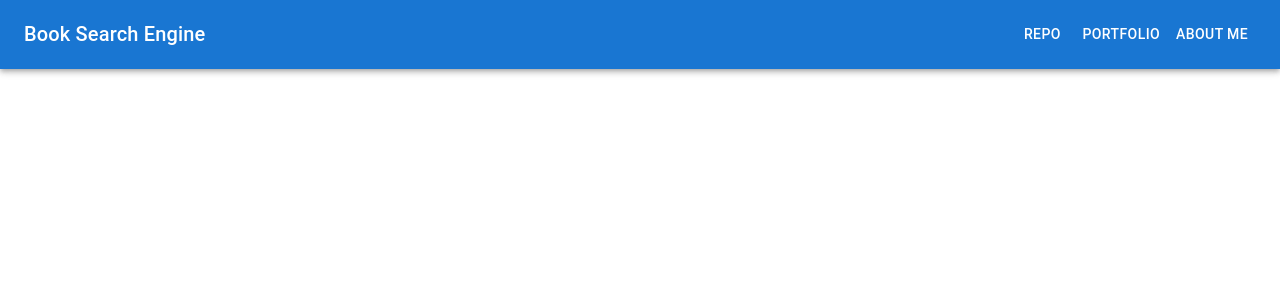
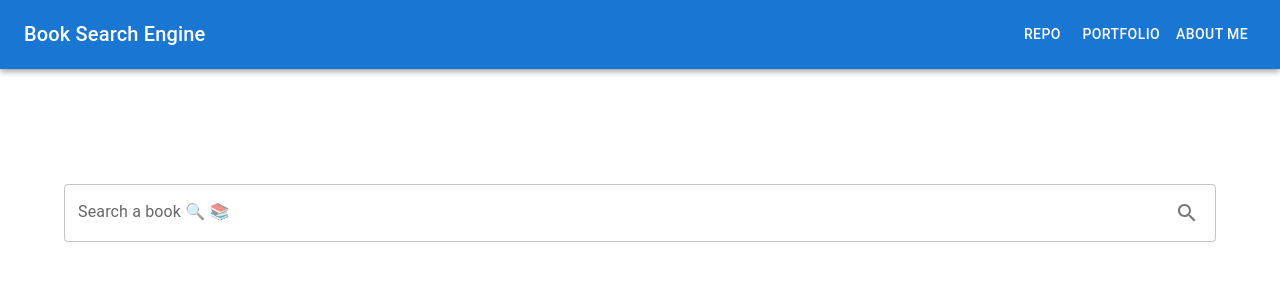
Before and after one commit to jrodriguezdiazz/book-search-engine, a React (Create React App) app: page / in a window 1280 px wide. Shown: the top 300 px of the page. Built offline with nearby package versions, Linux system fonts and the light colour scheme.

Commit message:
Add book search functionality from the Google Book API (#2)

```diff
--- a/src/App.tsx
+++ b/src/App.tsx
@@ -1,8 +1,19 @@
-// import { Header } from './components/Header';
+import { Fragment } from 'react';
+import { CssBaseline } from '@mui/material';
+import Container from '@mui/material/Container';
 import { Header } from './components/Header/Header';
+import { SearchInput } from './components/SearchInput/SearchInput';
 
 function App() {
-  return <Header />;
+  return (
+    <Fragment>
+      <CssBaseline />
+      <Header />
+      <Container id="container">
+        <SearchInput />
+      </Container>
+    </Fragment>
+  );
 }
 
 export default App;
--- /dev/null
+++ b/src/components/SearchInput/SearchInput.tsx
@@ -0,0 +1,48 @@
+import { useRef } from 'react';
+import TextField from '@mui/material/TextField';
+import Stack from '@mui/material/Stack';
+import Autocomplete from '@mui/material/Autocomplete';
+import IconButton from '@mui/material/IconButton';
+import { SearchOutlined } from '@mui/icons-material';
+import { top100Films } from './top100Films';
+
+export const SearchInput = () => {
+  const valueRef = useRef<HTMLInputElement | null>(null);
+
+  const searchBook = async () => {
+    const result = await fetch(
+      `https://www.googleapis.com/books/v1/volumes?q=${valueRef.current?.value}&orderBy=relevance&maxResults=10`
+    );
+    const json = await result.json();
+    console.log(json);
+  };
+
+  return (
+    <Stack
+      spacing={2}
+      sx={{ marginTop: '10%', marginRight: 'auto', marginLeft: 'auto' }}
+    >
+      <Autocomplete
+        freeSolo
+        disableClearable
+        options={top100Films.map((option) => option.title)}
+        renderInput={(params) => (
+          <TextField
+            {...params}
+            label="Search a book 🔍 📚"
+            inputRef={valueRef}
+            InputProps={{
+              ...params.InputProps,
+              type: 'search',
+              endAdornment: (
+                <IconButton onClick={searchBook}>
+                  <SearchOutlined />
+                </IconButton>
+              ),
+            }}
+          />
+        )}
+      />
+    </Stack>
+  );
+};
--- /dev/null
+++ b/src/components/SearchInput/top100Films.ts
@@ -0,0 +1,128 @@
+// Top 100 films as rated by IMDb users. http://www.imdb.com/chart/top
+export const top100Films = [
+  { title: 'The Shawshank Redemption', year: 1994 },
+  { title: 'The Godfather', year: 1972 },
+  { title: 'The Godfather: Part II', year: 1974 },
+  { title: 'The Dark Knight', year: 2008 },
+  { title: '12 Angry Men', year: 1957 },
+  { title: "Schindler's List", year: 1993 },
+  { title: 'Pulp Fiction', year: 1994 },
+  {
+    title: 'The Lord of the Rings: The Return of the King',
+    year: 2003,
+  },
+  { title: 'The Good, the Bad and the Ugly', year: 1966 },
+  { title: 'Fight Club', year: 1999 },
+  {
+    title: 'The Lord of the Rings: The Fellowship of the Ring',
+    year: 2001,
+  },
+  {
+    title: 'Star Wars: Episode V - The Empire Strikes Back',
+    year: 1980,
+  },
+  { title: 'Forrest Gump', year: 1994 },
+  { title: 'Inception', year: 2010 },
+  {
+    title: 'The Lord of the Rings: The Two Towers',
+    year: 2002,
+  },
+  { title: "One Flew Over the Cuckoo's Nest", year: 1975 },
+  { title: 'Goodfellas', year: 1990 },
+  { title: 'The Matrix', year: 1999 },
+  { title: 'Seven Samurai', year: 1954 },
+  {
+    title: 'Star Wars: Episode IV - A New Hope',
+    year: 1977,
+  },
+  { title: 'City of God', year: 2002 },
+  { title: 'Se7en', year: 1995 },
+  { title: 'The Silence of the Lambs', year: 1991 },
+  { title: "It's a Wonderful Life", year: 1946 },
+  { title: 'Life Is Beautiful', year: 1997 },
+  { title: 'The Usual Suspects', year: 1995 },
+  { title: 'Léon: The Professional', year: 1994 },
+  { title: 'Spirited Away', year: 2001 },
+  { title: 'Saving Private Ryan', year: 1998 },
+  { title: 'Once Upon a Time in the West', year: 1968 },
+  { title: 'American History X', year: 1998 },
+  { title: 'Interstellar', year: 2014 },
+  { title: 'Casablanca', year: 1942 },
+  { title: 'City Lights', year: 1931 },
+  { title: 'Psycho', year: 1960 },
+  { title: 'The Green Mile', year: 1999 },
+  { title: 'The Intouchables', year: 2011 },
+  { title: 'Modern Times', year: 1936 },
+  { title: 'Raiders of the Lost Ark', year: 1981 },
+  { title: 'Rear Window', year: 1954 },
+  { title: 'The Pianist', year: 2002 },
+  { title: 'The Departed', year: 2006 },
+  { title: 'Terminator 2: Judgment Day', year: 1991 },
+  { title: 'Back to the Future', year: 1985 },
+  { title: 'Whiplash', year: 2014 },
+  { title: 'Gladiator', year: 2000 },
+  { title: 'Memento', year: 2000 },
+  { title: 'The Prestige', year: 2006 },
+  { title: 'The Lion King', year: 1994 },
+  { title: 'Apocalypse Now', year: 1979 },
+  { title: 'Alien', year: 1979 },
+  { title: 'Sunset Boulevard', year: 1950 },
+  {
+    title:
+      'Dr. Strangelove or: How I Learned to Stop Worrying and Love the Bomb',
+    year: 1964,
+  },
+  { title: 'The Great Dictator', year: 1940 },
+  { title: 'Cinema Paradiso', year: 1988 },
+  { title: 'The Lives of Others', year: 2006 },
+  { title: 'Grave of the Fireflies', year: 1988 },
+  { title: 'Paths of Glory', year: 1957 },
+  { title: 'Django Unchained', year: 2012 },
+  { title: 'The Shining', year: 1980 },
+  { title: 'WALL·E', year: 2008 },
+  { title: 'American Beauty', year: 1999 },
+  { title: 'The Dark Knight Rises', year: 2012 },
+  { title: 'Princess Mononoke', year: 1997 },
+  { title: 'Aliens', year: 1986 },
+  { title: 'Oldboy', year: 2003 },
+  { title: 'Once Upon a Time in America', year: 1984 },
+  { title: 'Witness for the Prosecution', year: 1957 },
+  { title: 'Das Boot', year: 1981 },
+  { title: 'Citizen Kane', year: 1941 },
+  { title: 'North by Northwest', year: 1959 },
+  { title: 'Vertigo', year: 1958 },
+  {
+    title: 'Star Wars: Episode VI - Return of the Jedi',
+    year: 1983,
+  },
+  { title: 'Reservoir Dogs', year: 1992 },
+  { title: 'Braveheart', year: 1995 },
+  { title: 'M', year: 1931 },
+  { title: 'Requiem for a Dream', year: 2000 },
+  { title: 'Amélie', year: 2001 },
+  { title: 'A Clockwork Orange', year: 1971 },
+  { title: 'Like Stars on Earth', year: 2007 },
+  { title: 'Taxi Driver', year: 1976 },
+  { title: 'Lawrence of Arabia', year: 1962 },
+  { title: 'Double Indemnity', year: 1944 },
+  {
+    title: 'Eternal Sunshine of the Spotless Mind',
+    year: 2004,
+  },
+  { title: 'Amadeus', year: 1984 },
+  { title: 'To Kill a Mockingbird', year: 1962 },
+  { title: 'Toy Story 3', year: 2010 },
+  { title: 'Logan', year: 2017 },
+  { title: 'Full Metal Jacket', year: 1987 },
+  { title: 'Dangal', year: 2016 },
+  { title: 'The Sting', year: 1973 },
+  { title: '2001: A Space Odyssey', year: 1968 },
+  { title: "Singin' in the Rain", year: 1952 },
+  { title: 'Toy Story', year: 1995 },
+  { title: 'Bicycle Thieves', year: 1948 },
+  { title: 'The Kid', year: 1921 },
+  { title: 'Inglourious Basterds', year: 2009 },
+  { title: 'Snatch', year: 2000 },
+  { title: '3 Idiots', year: 2009 },
+  { title: 'Monty Python and the Holy Grail', year: 1975 },
+];
```
Also changed, not shown: .eslintrc.json.
